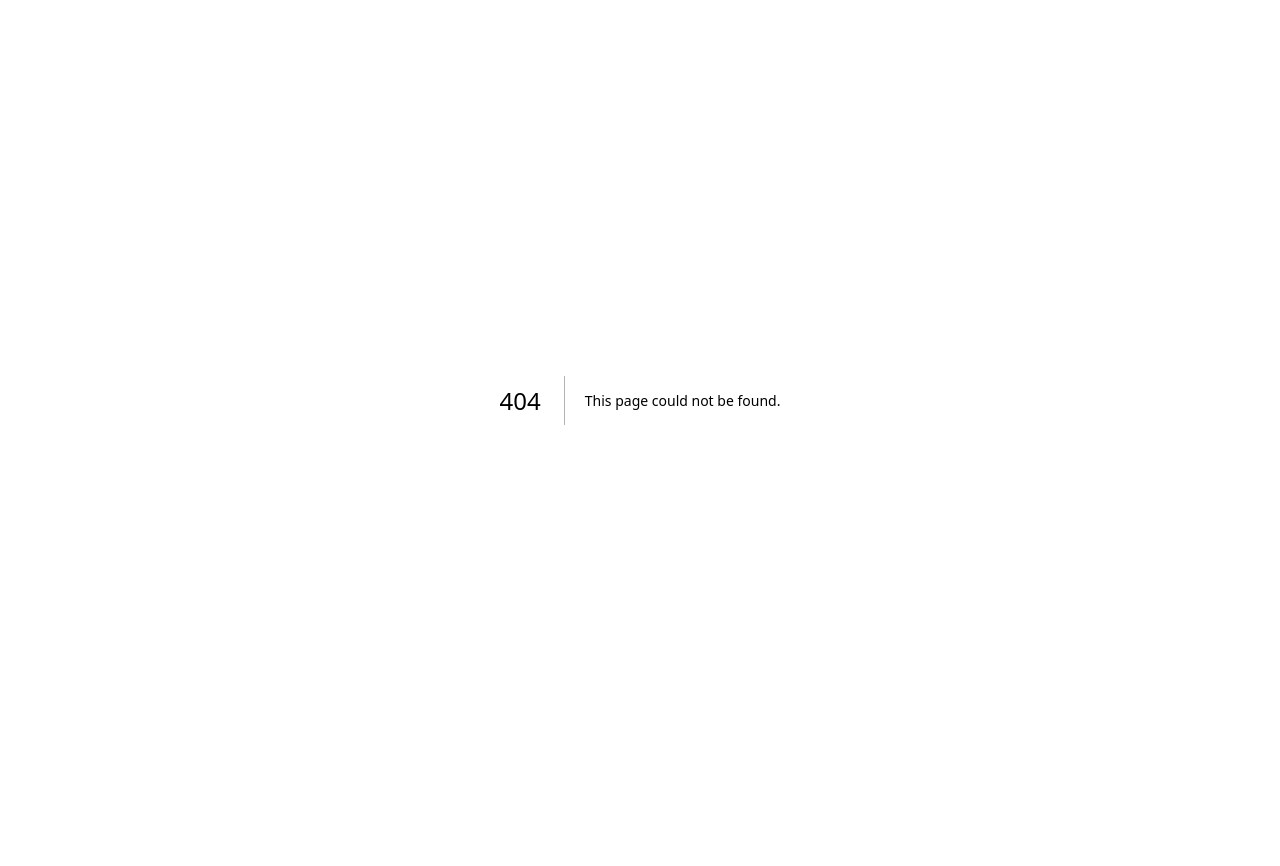
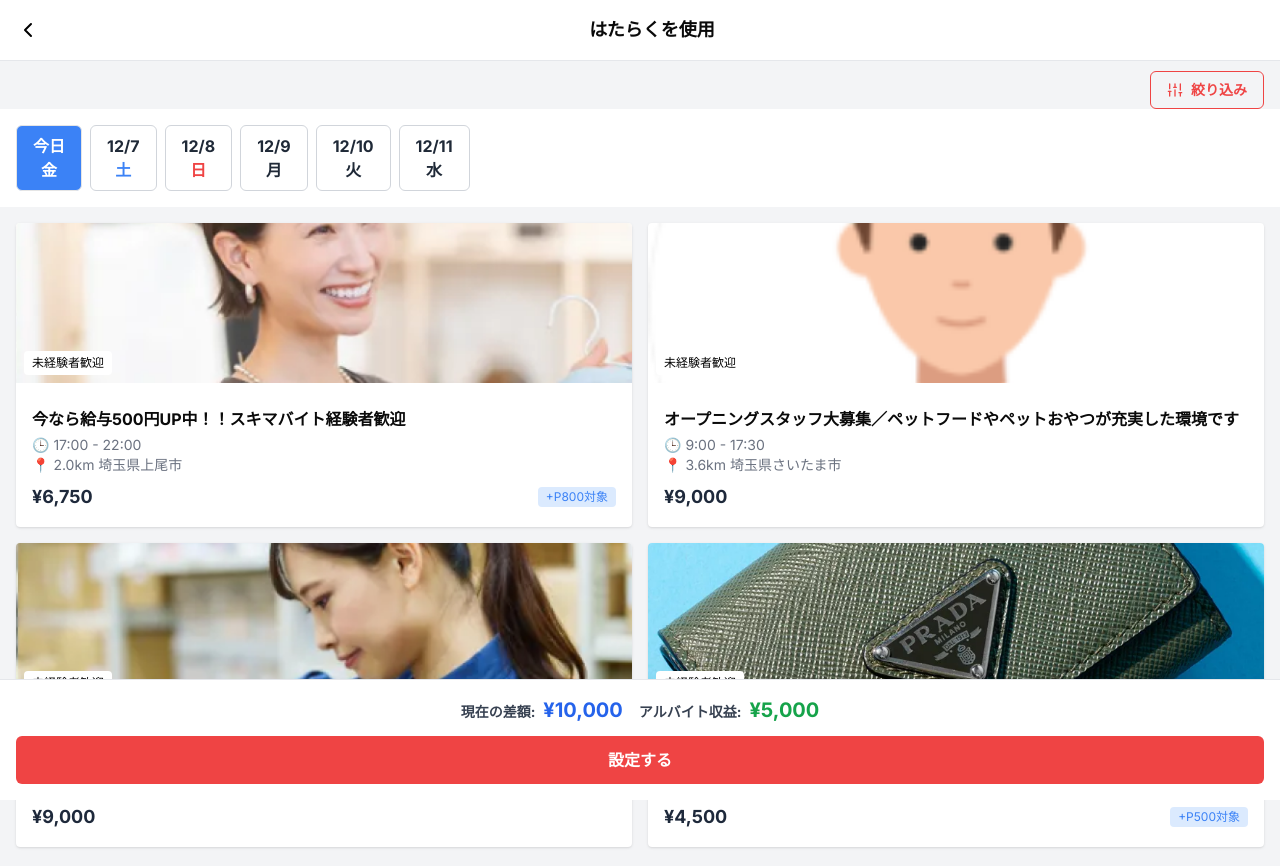
Before and after one commit to SomaTakata/mercari-hackathon, a Next.js app: page /7 in a window 1280 px wide. Before the commit this address had no page. Shown: the top 866 px of the page. Before the commit the page ends 800 px from the top, so only its background shows below. Built offline with nearby package versions, Linux system fonts and the light colour scheme.

Commit message:
ジョブリスティングコンポーネントを追加し、ヘッダー、フッター、フィルターボタン、日付選択、ジョブカードを表示

```diff
--- /dev/null
+++ b/src/app/7/page.tsx
@@ -0,0 +1,31 @@
+import React from "react";
+import DateSelector from "./DateSelector";
+import JobCard from "./JobCard";
+import FilterButton from "./FilterButton";
+import Header from "./Header";
+import Footer from "./Fotter";
+
+const JobListing: React.FC = () => {
+  return (
+    <div className="bg-gray-100 min-h-screen">
+      {/* 上部固定のヘッダー */}
+      <Header />
+
+      {/* コンテンツ部分 */}
+      <div className="pt-[55px] pb-[55px]">
+        {" "}
+        {/* HeaderとFooterの高さ分余白を確保 */}
+        <div className="w-full flex justify-end px-4 pt-4">
+          <FilterButton />
+        </div>
+        <DateSelector />
+        <JobCard />
+      </div>
+
+      {/* 下部固定のフッター */}
+      <Footer />
+    </div>
+  );
+};
+
+export default JobListing;
```
